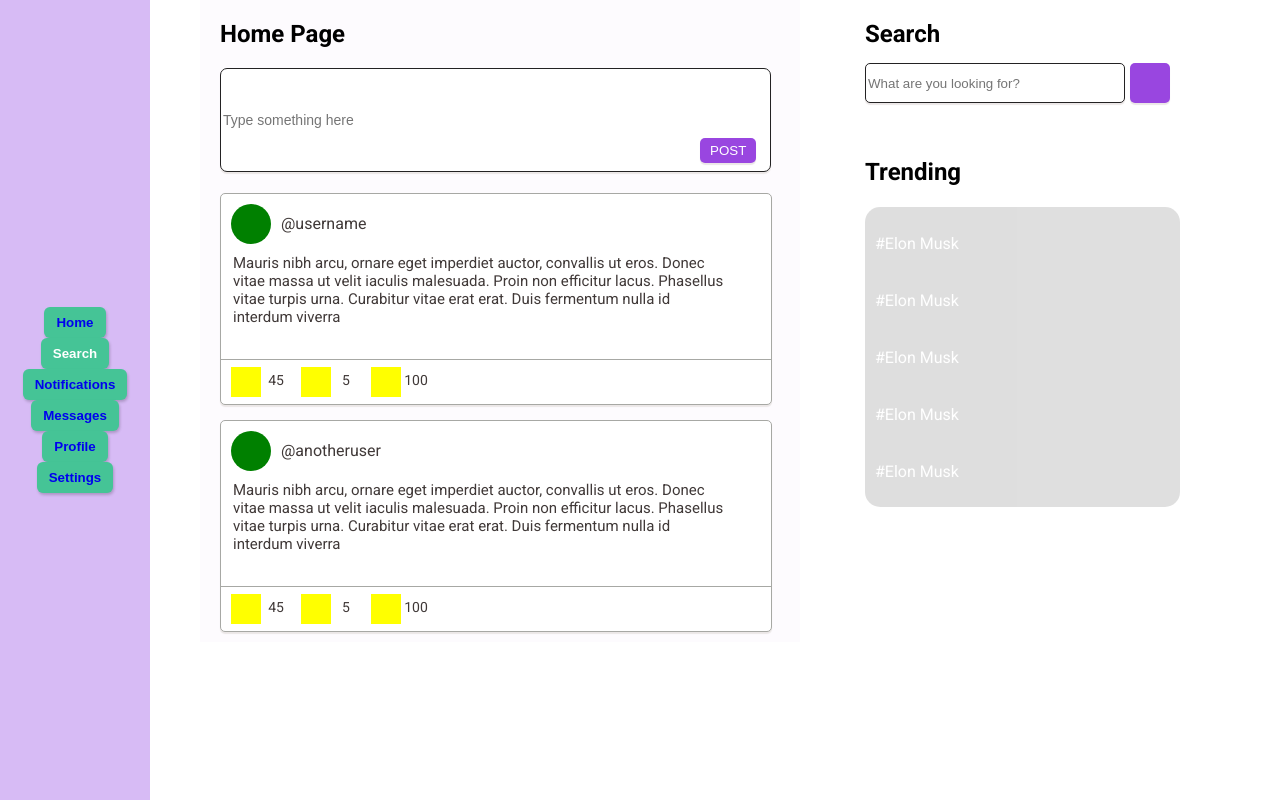
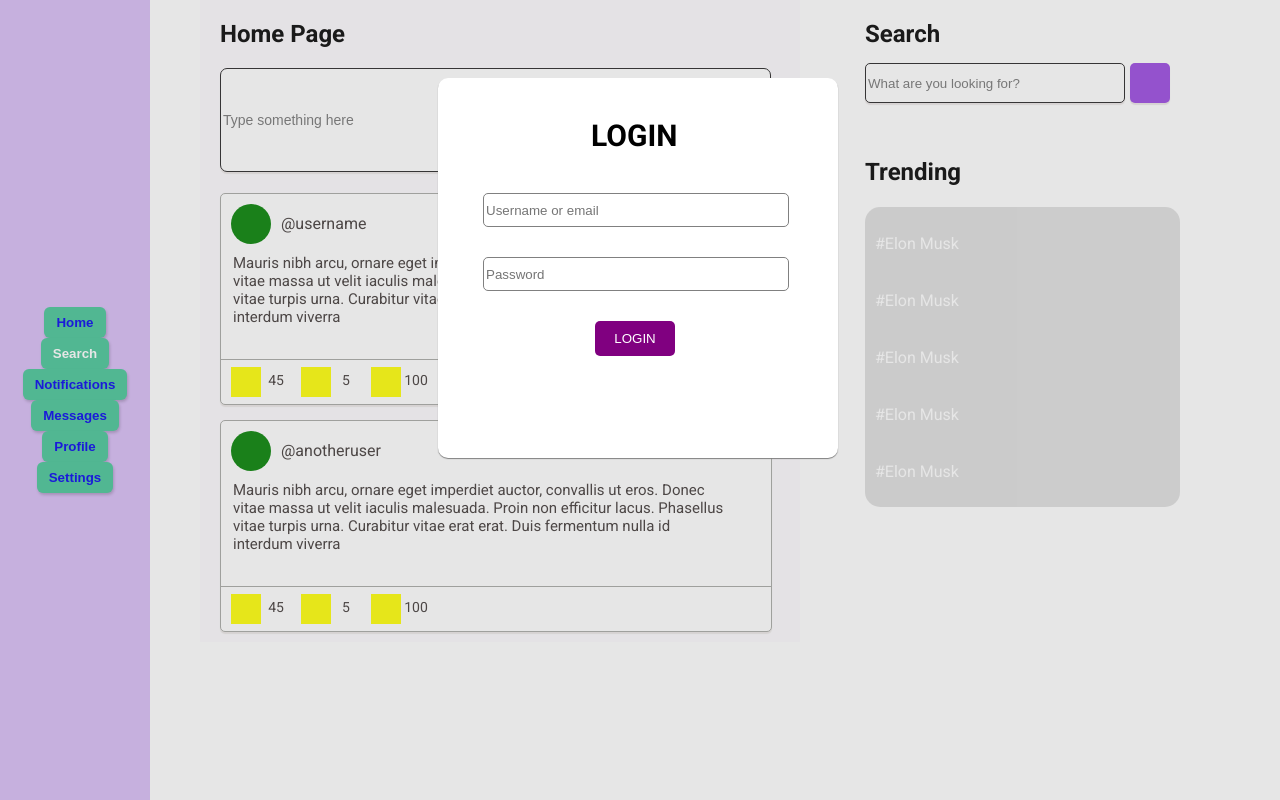
Before and after one commit to BazzaCipher/cissa-fy-comp, a SvelteKit app: page /home in a window 1280 px wide. Built offline with nearby package versions, Linux system fonts and the light colour scheme.

Commit message:
added login page with flag

```diff
--- a/src/routes/+page.svelte
+++ b/src/routes/+page.svelte
@@ -8,7 +8,7 @@
 <nav class="nav">
     <div class="nav-link">
         <Button class="primary sm" >
-            <a href="/home">Home</a>
+            <a href="/homeLoggedOut">Home</a>
         </Button>
     </div>
     <div class="nav-link">
--- a/src/routes/home/+page.svelte
+++ b/src/routes/home/+page.svelte
@@ -1,13 +1,11 @@
 <script>
     import NavBar from "../navBar.svelte"
     import HomePage from "./home.svelte"
+    import LoggedOutPage from "./loggedOutPage.svelte"
     import ExplorePage from "./explorePage.svelte"
 
-    import TweetData from "./tweetData.svelte"
+    const loggedOut = true;
 
-    const trendingData = {
-        topic: '#' + 'Elon Musk'
-    }
 </script>
 
 <link rel="preconnect" href="https://fonts.googleapis.com">
@@ -21,4 +19,8 @@
     <HomePage />
     <ExplorePage/>
 
+    {#if loggedOut}
+        <LoggedOutPage />
+    {/if}
+
 </div>
--- /dev/null
+++ b/src/routes/home/loggedOutPage.svelte
@@ -0,0 +1,87 @@
+<script>
+
+</script>
+
+<link rel="preconnect" href="https://fonts.googleapis.com">
+<link rel="preconnect" href="https://fonts.gstatic.com" crossorigin>
+<link href="https://fonts.googleapis.com/css2?family=Roboto:wght@400;700&display=swap" rel="stylesheet">
+
+
+<div class="grey-cover">
+
+</div>
+
+<section class="login">
+    <h3 class="login-title">LOGIN</h3>
+    <input class="username" placeholder="Username or email">
+        <input class="password" placeholder="Password">
+    <button class="login-button">LOGIN</button>
+
+</section>
+
+
+<style>
+
+    .grey-cover {
+        position: fixed;
+        z: 9;
+        top: 0;
+        left: 0;
+        right: 0;
+        bottom: 0;
+        background-color: grey;
+        opacity: 0.2;
+    }
+
+    .login {
+        position: absolute;
+        z: 90;
+        margin-top: 70px;
+        margin-left: 430px;
+        width: 400px;
+        height: 380px;
+        background-color: white;
+        border-radius: 10px;
+        box-shadow: 0 1px 1px grey;
+        font-family: 'Roboto', sans-serif;
+    }
+
+    .login-title {
+        margin-top: 40px;
+        margin-bottom: 20px;
+        margin-left: 153px;
+        font-size: 30px;
+    }
+
+    .username {
+        margin-top: 20px;
+        margin-bottom: 10px;
+        margin-left: 45px;
+        width: 300px;
+        height: 30px;
+        border-radius: 5px;
+        border: 1px solid grey;
+    }
+
+    .password {
+        margin-top: 20px;
+        margin-bottom: 10px;
+        margin-left: 45px;
+        width: 300px;
+        height: 30px;
+        border-radius: 5px;
+        border: 1px solid grey;
+    }
+
+    .login-button {
+        margin-top: 20px;
+        margin-left: 157px;
+        background-color: purple;
+        width: 80px;
+        height: 35px;
+        border: none;
+        border-radius: 5px;
+        color: white;
+    }
+
+</style>
```
Also changed, not shown: src/routes/home/homeLoggedOut.svelte (deleted).
